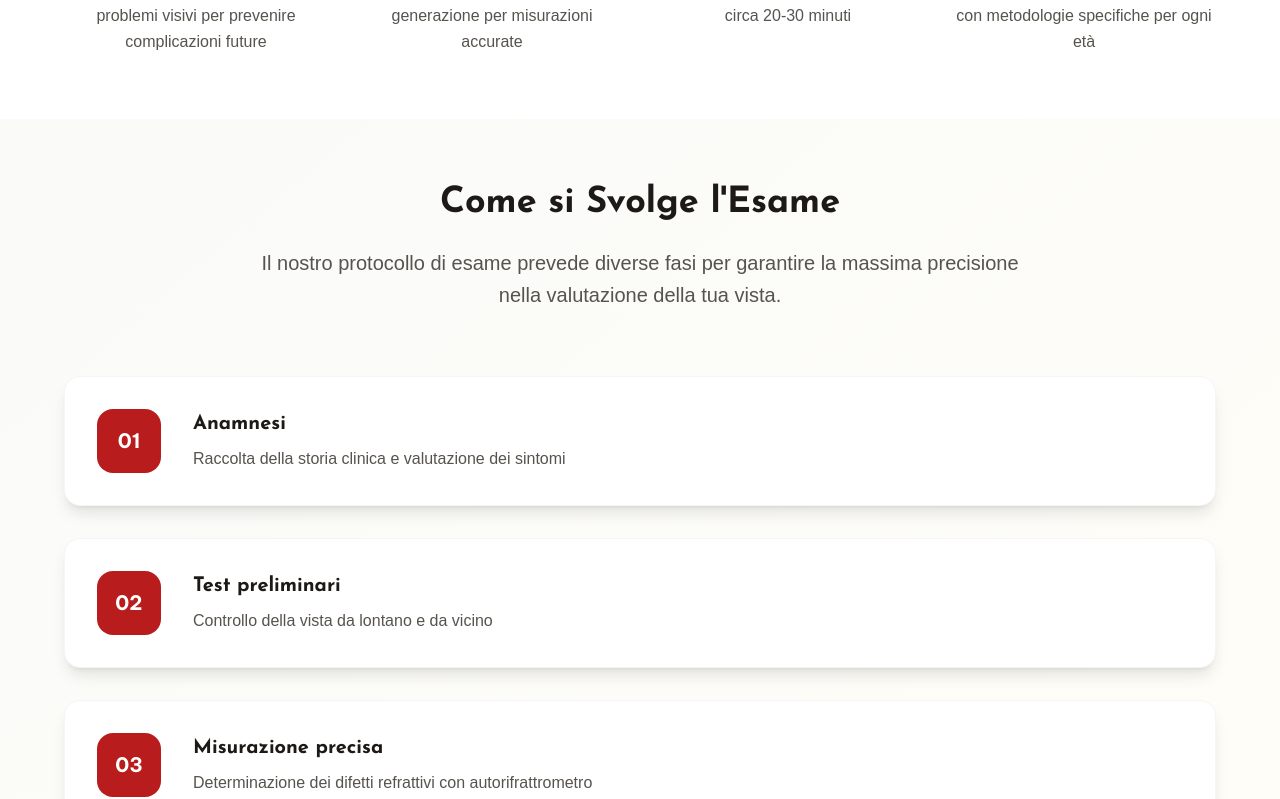
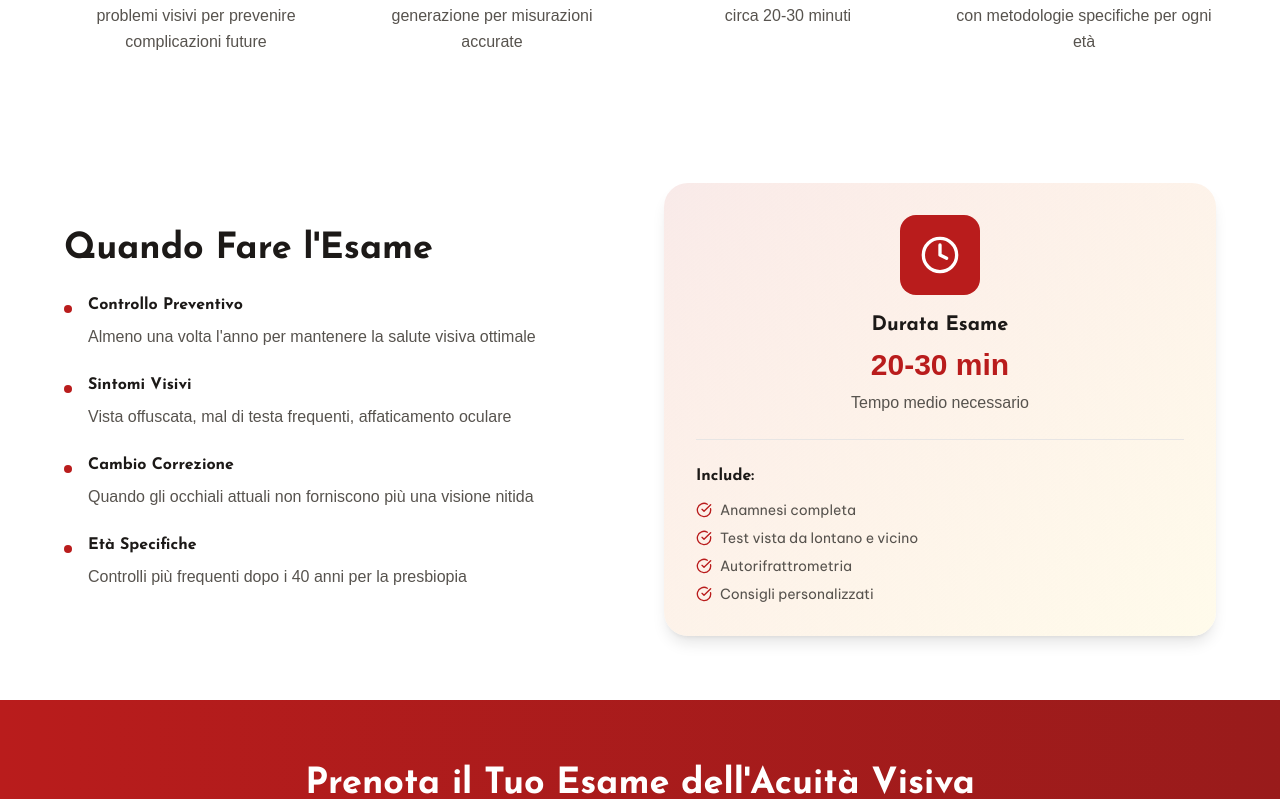
Before and after one commit to Kekkozzz/ottica_fazio, a Next.js app: page /servizi/esame-acuita-visiva in a window 1280 px wide. Shown: the part 1468-2267 px from the top of the page. Built offline with nearby package versions, Linux system fonts and the light colour scheme; a web font is replaced by a local one.

Commit message:
Implement code changes to enhance functionality and improve performance

```diff
--- a/src/app/servizi/esame-acuita-visiva/page.js
+++ b/src/app/servizi/esame-acuita-visiva/page.js
@@ -194,45 +194,6 @@ export default function EsameAcuitaVisiva() {
                 </div>
             </section>
 
-            {/* Sezione Come si svolge */}
-            <section className="py-16 px-4 bg-gradient-to-br from-warm-gray-50 to-cream-50">
-                <div className="max-w-6xl mx-auto">
-                    <StaggerContainer>
-                        <div className="text-center mb-16">
-                            <StaggerItem direction="up">
-                                <h2 className="text-3xl sm:text-4xl font-bold text-warm-gray-900 mb-6">
-                                    Come si Svolge l&apos;Esame
-                                </h2>
-                                <p className="text-xl text-warm-gray-600 max-w-3xl mx-auto leading-relaxed">
-                                    Il nostro protocollo di esame prevede diverse fasi per garantire
-                                    la massima precisione nella valutazione della tua vista.
-                                </p>
-                            </StaggerItem>
-                        </div>
-
-                        <div className="space-y-8">
-                            {fasi.map((fase, index) => (
-                                <StaggerItem key={fase.numero} direction={index % 2 === 0 ? "left" : "right"}>
-                                    <div className="flex items-center gap-8 p-8 bg-white rounded-2xl shadow-lg border border-warm-gray-100 hover:shadow-xl transition-shadow duration-300">
-                                        <div className="flex-shrink-0 w-16 h-16 bg-primary rounded-2xl flex items-center justify-center">
-                                            <span className="text-white font-bold text-xl">{fase.numero}</span>
-                                        </div>
-                                        <div className="flex-1">
-                                            <h3 className="font-bold text-xl text-warm-gray-900 mb-2">
-                                                {fase.title}
-                                            </h3>
-                                            <p className="text-warm-gray-600 leading-relaxed">
-                                                {fase.descrizione}
-                                            </p>
-                                        </div>
-                                    </div>
-                                </StaggerItem>
-                            ))}
-                        </div>
-                    </StaggerContainer>
-                </div>
-            </section>
-
             {/* Sezione Quando farlo */}
             <section className="py-16 px-4 bg-white">
                 <div className="max-w-6xl mx-auto">
```
Also changed, not shown: public/services/service2.jpeg (added).
